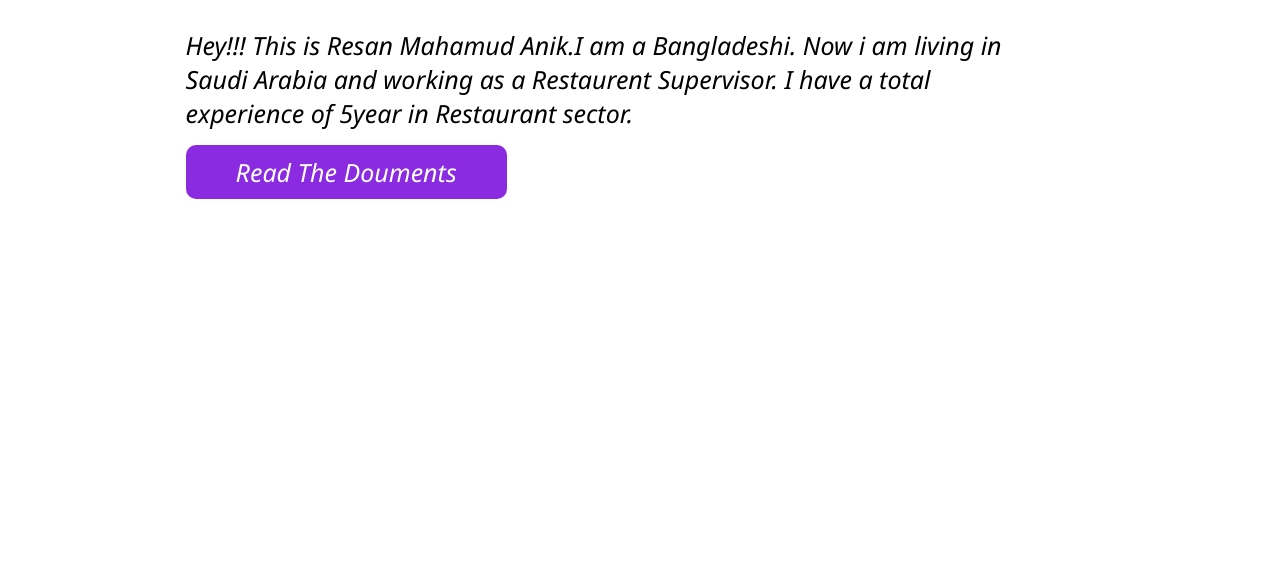
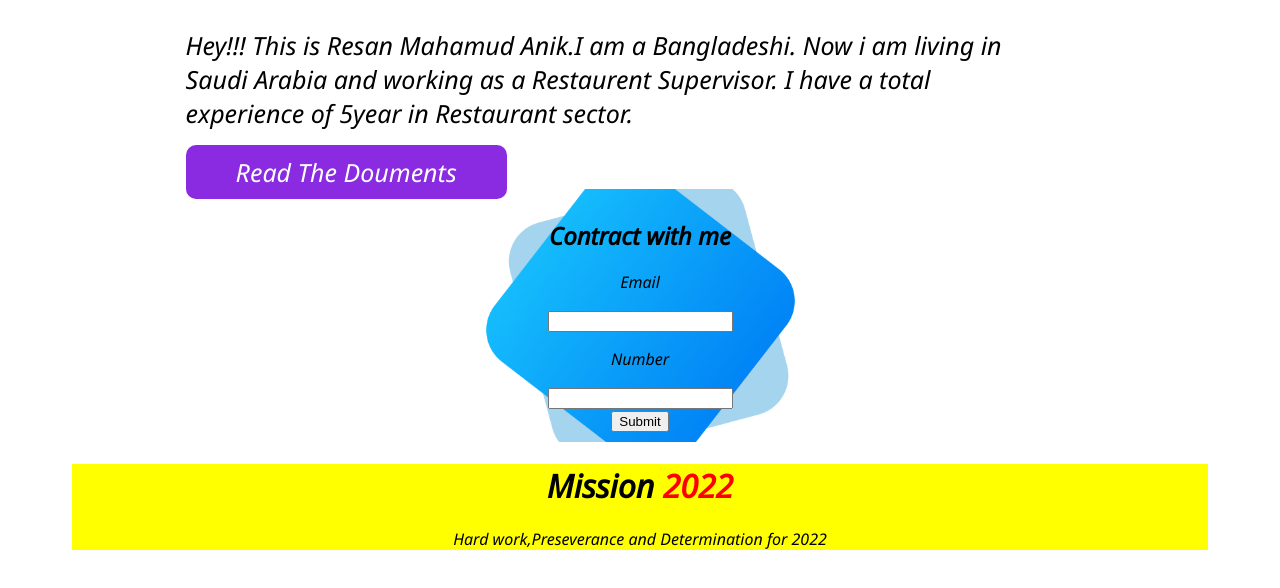
Before and after one commit to resan156/Mission-2022, a plain HTML site: page index.html in a window 1280 px wide. Shown: the part 2002-2590 px from the top of the page. Before the commit the page ends 2263 px from the top, so only its background shows below. Drawn offline with Linux system fonts and the light colour scheme.

Commit message:
final hanges

```diff
--- a/index.html
+++ b/index.html
@@ -96,7 +96,27 @@
             </div>
         </div>
     </section>
-
+    <section>
+        <div class="information">
+            <h1>
+                Contract with me
+            </h1>
+            <form action="">
+                <p>Email</p>
+                <input type="email" name="Email" id="Email">
+                <p>Number</p>
+                <input type="number" name="Number" id="Number"> <br />
+                <button type="submit"> Submit</button>
+            </form>
+        </div>
+    </section>
+    <footer>
+        <h1>
+            Mission <span class="red-colour">2022</span>
+        </h1>
+        <p>Hard work,Preseverance and Determination for 2022</p>
+    </footer>
 </body>
 
+
 </html>
--- a/style.css
+++ b/style.css
@@ -105,3 +105,16 @@ body{
 .section4-4{
     font-size: 25px;
 }
+.information{
+    text-align: center;
+    padding-top: 10px;
+    padding-bottom: 10px;
+    background-image: url(images/shapes/shape-6.png);
+    background-repeat: no-repeat;
+    background-size: 30%;
+    background-position: center;
+}
+footer{
+    text-align: center;
+    background-color: yellow;
+}
```
